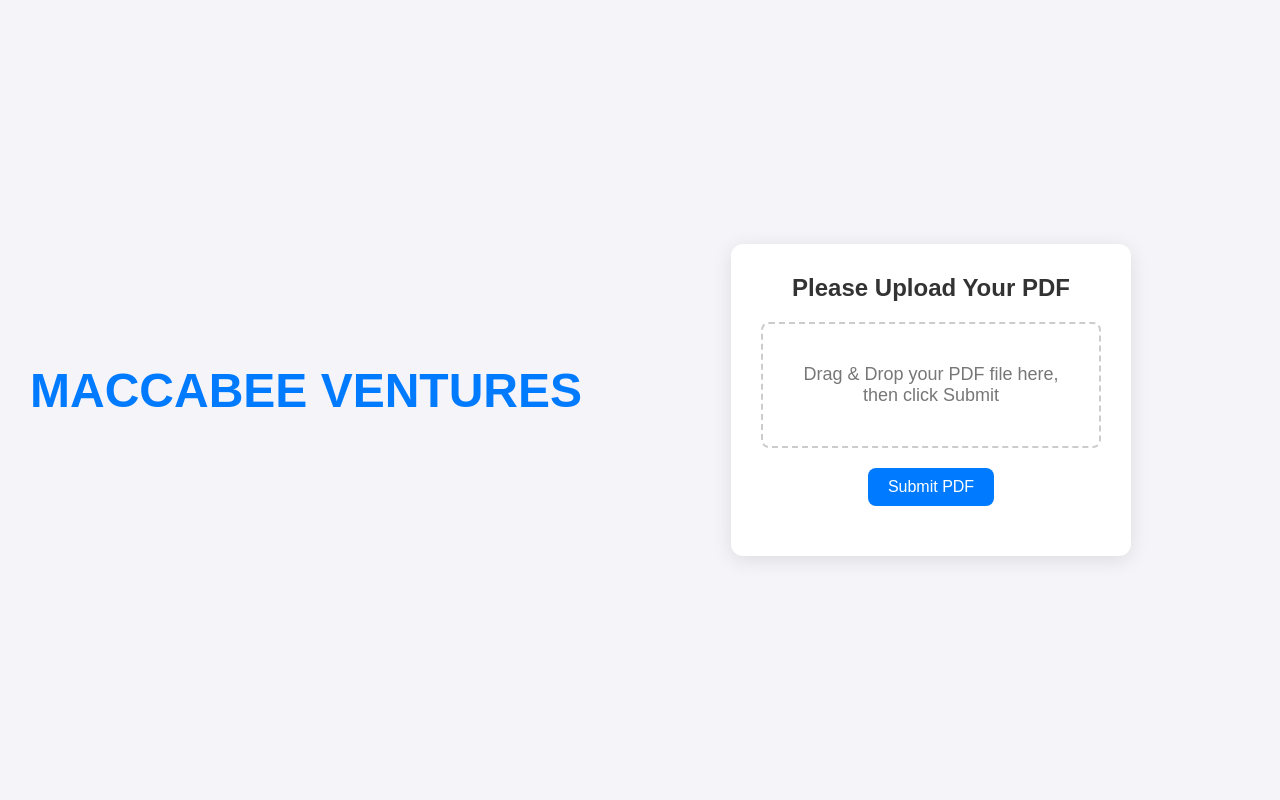
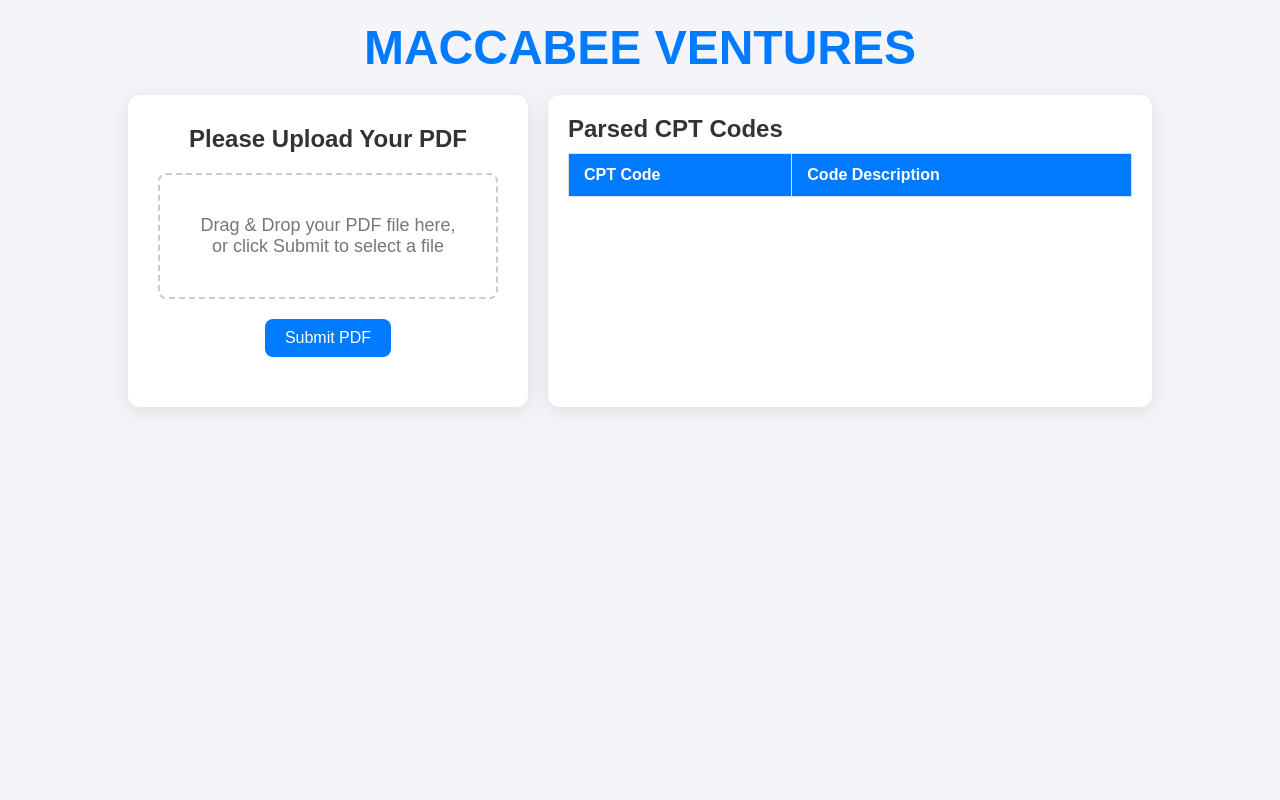
Before and after one commit to Archertakesitez/deck-to-CPT, a FastAPI app: page / in a window 1280 px wide. Run offline with FastAPI, Linux system fonts and the light colour scheme; lists and menus that the app fills with data are empty.

Commit message:
merged pdf_to_text and text_to_cpt functions; modified webpages, added loading icon, tabulr formatting for json output of cpt

```diff
--- a/web_app/main.py
+++ b/web_app/main.py
@@ -37,7 +37,11 @@
     with open(file_path, "wb") as buffer:
         buffer.write(await file.read())
     corresponding_CPT = pdf_to_cpt(file=file_path, company="april health")
-    return {"filename": file.filename, "CPT_codes": corresponding_CPT}
+    try:
+        os.remove(file_path)
+    except Exception as e:
+        print(f"Error deleting file {file_path}: {e}")
+    return {"CPT_codes": corresponding_CPT}
 
 
 if __name__ == "__main__":
--- a/web_app/static/style.css
+++ b/web_app/static/style.css
@@ -9,9 +9,9 @@
     font-family: Arial, sans-serif;
     background-color: #f4f4f9;
     display: flex;
-    justify-content: center;
+    flex-direction: column;
     align-items: center;
-    height: 100vh;
+    min-height: 100vh;
 }
 
 .brand-heading {
@@ -20,19 +20,71 @@
     font-weight: bold;
     color: #007bff;
     text-align: center;
-    margin-bottom: 20px;
+    margin: 20px 0;
     text-transform: uppercase;
-    margin-left: 30px;
 }
 
+.main-content {
+    display: flex;
+    width: 80%;
+    max-width: 1200px;
+    gap: 20px;
+    justify-content: center;
+}
+
+/* Left side: Upload container */
 .upload-container {
+    flex: 1;
     background-color: white;
     border-radius: 12px;
     padding: 30px;
     box-shadow: 0px 4px 20px rgba(0, 0, 0, 0.1);
     text-align: center;
-    width: 400px;
-    margin: 0 auto; /* Center the container */
+    max-width: 400px;
+}
+
+/* Loading indicator styling */
+#loading-container {
+    display: flex;
+    align-items: center;
+    gap: 10px;
+    margin-top: 20px;
+}
+.loader {
+    width: 48px;
+    height: 48px;
+    border-radius: 50%;
+    position: relative;
+    animation: rotate 1s linear infinite;
+}
+.loader::before, .loader::after {
+    content: "";
+    box-sizing: border-box;
+    position: absolute;
+    inset: 0px;
+    border-radius: 50%;
+    border: 5px solid #7CB9E8;
+    animation: prixClipFix 2s linear infinite;
+}
+.loader::after {
+    inset: 8px;
+    transform: rotate3d(90, 90, 0, 180deg);
+    border-color: #007bff;
+}
+.loading-text {
+    font-size: 18px;
+    color: #333;
+}
+
+@keyframes rotate {
+    0%   {transform: rotate(0deg);}
+    100% {transform: rotate(360deg);}
+}
+
+@keyframes prixClipFix {
+    0%   {clip-path: polygon(50% 50%, 0 0, 0 0, 0 0, 0 0, 0 0);}
+    50%  {clip-path: polygon(50% 50%, 0 0, 100% 0, 100% 0, 100% 0, 100% 0);}
+    75%, 100% {clip-path: polygon(50% 50%, 0 0, 100% 0, 100% 100%, 100% 100%, 100% 100%);}
 }
 
 h1 {
@@ -79,3 +131,46 @@
     font-size: 16px;
     color: #555;
 }
+
+/* Right side: Results container */
+.results-container {
+    flex: 1;
+    background-color: white;
+    border-radius: 12px;
+    padding: 20px;
+    box-shadow: 0px 4px 20px rgba(0, 0, 0, 0.1);
+    text-align: left;
+}
+
+.results-container h2 {
+    font-size: 24px;
+    color: #333;
+    margin-bottom: 10px;
+}
+
+/* CPT Codes Table Styling */
+#cptCodesTable {
+    width: 100%;
+    border-collapse: collapse;
+    margin-top: 10px;
+}
+
+#cptCodesTable th, #cptCodesTable td {
+    padding: 12px 15px;
+    border: 1px solid #ddd;
+    text-align: left;
+}
+
+#cptCodesTable th {
+    background-color: #007bff;
+    color: white;
+    font-weight: bold;
+}
+
+#cptCodesTable tr:nth-child(even) {
+    background-color: #f4f4f9;
+}
+
+#cptCodesTable tr:hover {
+    background-color: #e0f7fa;
+}
--- a/web_app/templates/index.html
+++ b/web_app/templates/index.html
@@ -3,24 +3,45 @@
 <head>
     <meta charset="UTF-8">
     <meta name="viewport" content="width=device-width, initial-scale=1.0">
-    <title>pdf to CPT code demo</title>
-    <!-- Link the external CSS file -->
+    <title>PDF to CPT Code Demo</title>
     <link rel="stylesheet" href="../static/style.css">
 </head>
 <body>
-    <!-- Big Pretty Maccabee Ventures heading -->
     <div class="brand-heading">Maccabee Ventures</div>
 
+    <div class="main-content">
+        <!-- Left side: Upload form -->
         <div class="upload-container">
             <h1>Please Upload Your PDF</h1>
             <form id="uploadForm" action="/upload_pdf/" method="post" enctype="multipart/form-data">
                 <div id="drop-zone">
                     <input type="file" id="fileInput" name="file" accept="application/pdf" style="display: none;">
-                <p>Drag & Drop your PDF file here, then click Submit</p>
+                    <p>Drag & Drop your PDF file here, or click Submit to select a file</p>
                 </div>
                 <button type="button" id="submitBtn">Submit PDF</button>
             </form>
-        <div id="status"></div> <!-- This will show the uploaded filename -->
+            <div id="status"></div>
+            <div id="loading-container" style="display: none;">
+                <span class="loader"></span>
+                <span class="loading-text">Parsing...</span>
+            </div>
+        </div>
+
+        <!-- Right side: Results output -->
+        <div class="results-container" id="resultsContainer">
+            <h2>Parsed CPT Codes</h2>
+            <table id="cptCodesTable">
+                <thead>
+                    <tr>
+                        <th>CPT Code</th>
+                        <th>Code Description</th>
+                    </tr>
+                </thead>
+                <tbody id="cptCodesBody">
+                    <!-- CPT Code rows will be added here dynamically -->
+                </tbody>
+            </table>
+        </div>
     </div>
 
     <script>
@@ -29,6 +50,8 @@
         const form = document.getElementById('uploadForm');
         const status = document.getElementById('status');
         const submitBtn = document.getElementById('submitBtn');
+        const loadingContainer = document.getElementById('loading-container');
+        const cptCodesBody = document.getElementById('cptCodesBody');
 
         // Handle drag over event
         dropZone.addEventListener('dragover', (e) => {
@@ -55,15 +78,26 @@
         // Handle click to submit the form manually
         submitBtn.addEventListener('click', () => {
             if (fileInput.files.length === 0) {
-                status.textContent = "Please drag and drop a file first!";
+                // If no file is selected, open file picker
+                fileInput.click();
             } else {
+                // If a file is selected, submit the form
                 submitForm();
+            }
+        });
+
+        // Trigger file selection
+        fileInput.addEventListener('change', () => {
+            if (fileInput.files.length > 0) {
+                status.textContent = `File ready to submit: ${fileInput.files[0].name}`;
             }
         });
 
         // Handle form submission via Fetch API
         async function submitForm() {
             const formData = new FormData(form);
+            loadingContainer.style.display = 'flex';
+            status.textContent = "";
 
             try {
                 const response = await fetch(form.action, {
@@ -72,10 +106,31 @@
                 });
 
                 const result = await response.json();
+                loadingContainer.style.display = 'none';
+                status.textContent = "Parsing complete!";
 
-                status.textContent = `Thank you for uploading ${result.filename}! It corresponds to those CPTs: ${result.CPT_codes}.`;
+                // Clear previous results
+                cptCodesBody.innerHTML = "";
+
+                // Display JSON results in the table
+                Object.entries(result.CPT_codes).slice(0, 5).forEach(([code, description]) => {
+                    const row = document.createElement('tr');
+
+                    const codeCell = document.createElement('td');
+                    codeCell.textContent = code;
+                    row.appendChild(codeCell);
+
+                    const descCell = document.createElement('td');
+                    descCell.textContent = description;
+                    row.appendChild(descCell);
+
+                    cptCodesBody.appendChild(row);
+                });
             } catch (error) {
             status.textContent = `Error: ${error.message}`;
+        } finally {
+            loadingContainer.style.display = 'none'; // Hide loading icon
+            fileInput.value = ""; // Clear file input so the same or new file can be selected again
         }
         }
     </script>
```
Also changed, not shown: LLM_matching/text_to_CPT.py (+14 -6 lines), requirements.txt (added, +67 -0 lines), 1 other file. Lines whose indentation alone changed are shown as unchanged.
